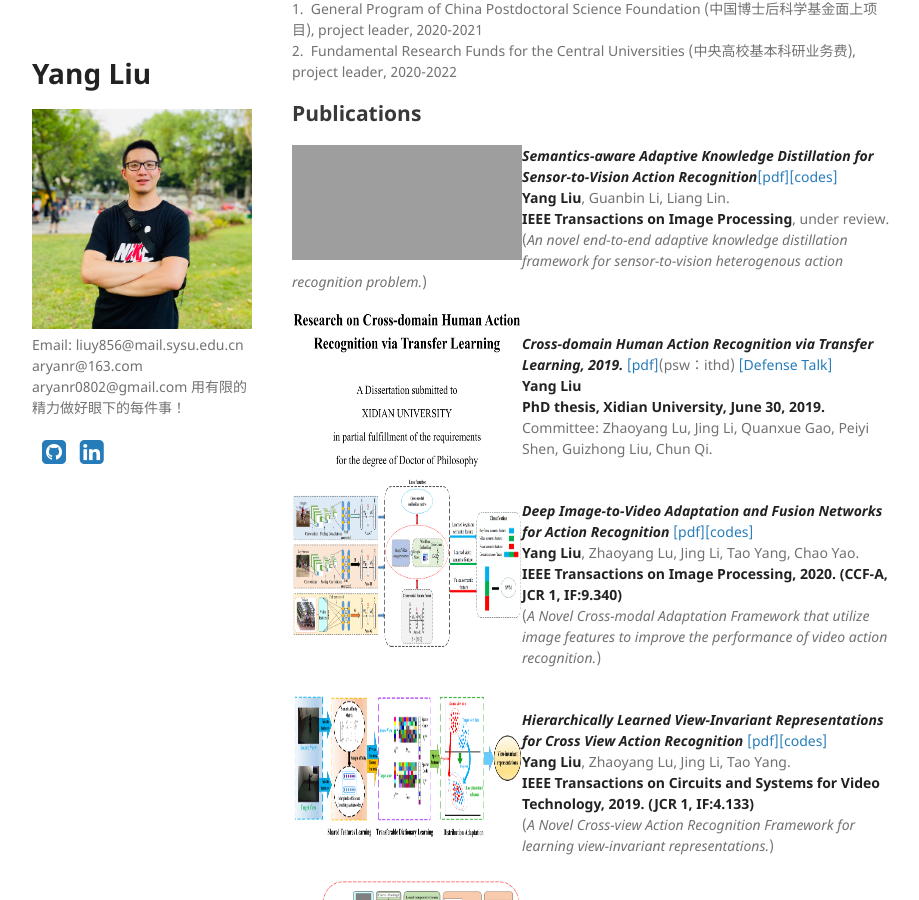
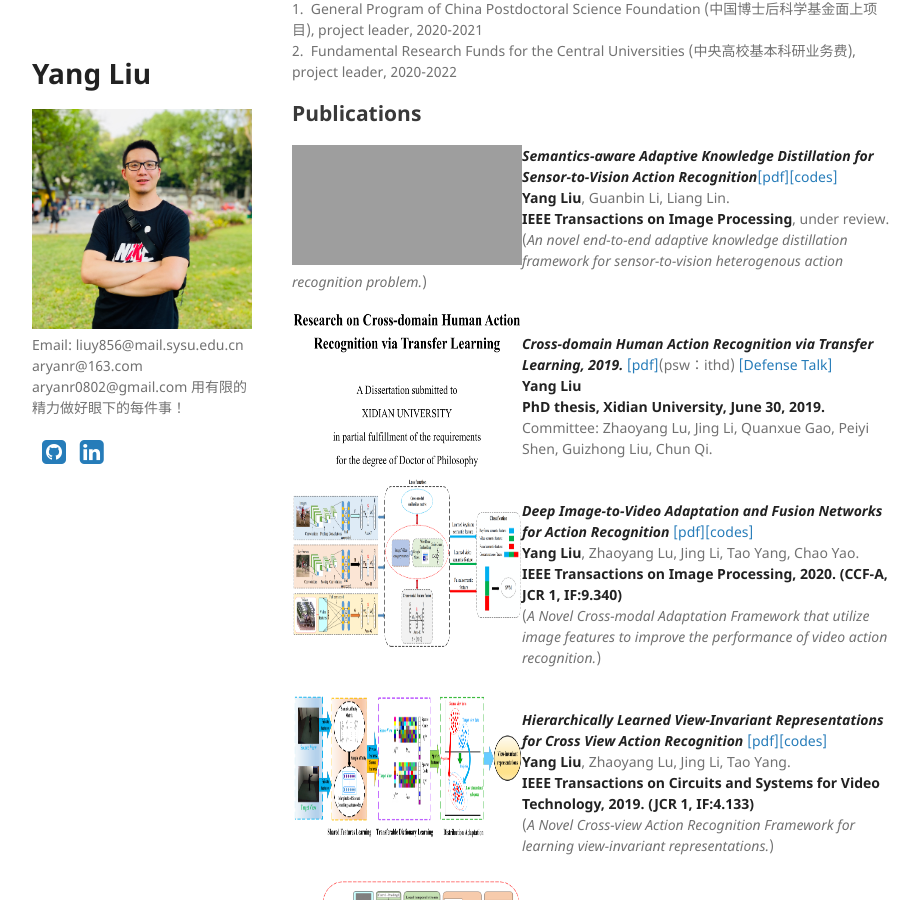
Before and after one commit to YangLiu9208/home, a Jekyll site: the page built from index.md, in a window 1280 px wide and 900 px high, scrolled down 733 px. Shown: the whole window, without its empty margins (178-1097 px from the left). Built offline with Jekyll 4.4.1, drawn with Linux system fonts in a browser that asks for light colours; a style sheet for code colours, icons or effects is not loaded; grey boxes are pictures that could not be loaded.

Commit message:
Update index.md

```diff
--- a/index.md
+++ b/index.md
@@ -30,7 +30,7 @@ Communication Systems Design in Intelligent Transportation
 
 <div align="left">
           <a>
-            <img border="0" src="./AKDN.png" align="left" width="230" height="115">
+            <img border="0" src="./AKDN.png" align="left" width="230" height="120">
           </a>
 </div>
 ***Semantics-aware Adaptive Knowledge Distillation for Sensor-to-Vision Action Recognition***[[pdf]](https://yangliu9208.github.io/home/)[[codes]]( https://yangliu9208.github.io/SAKDN/)
```
